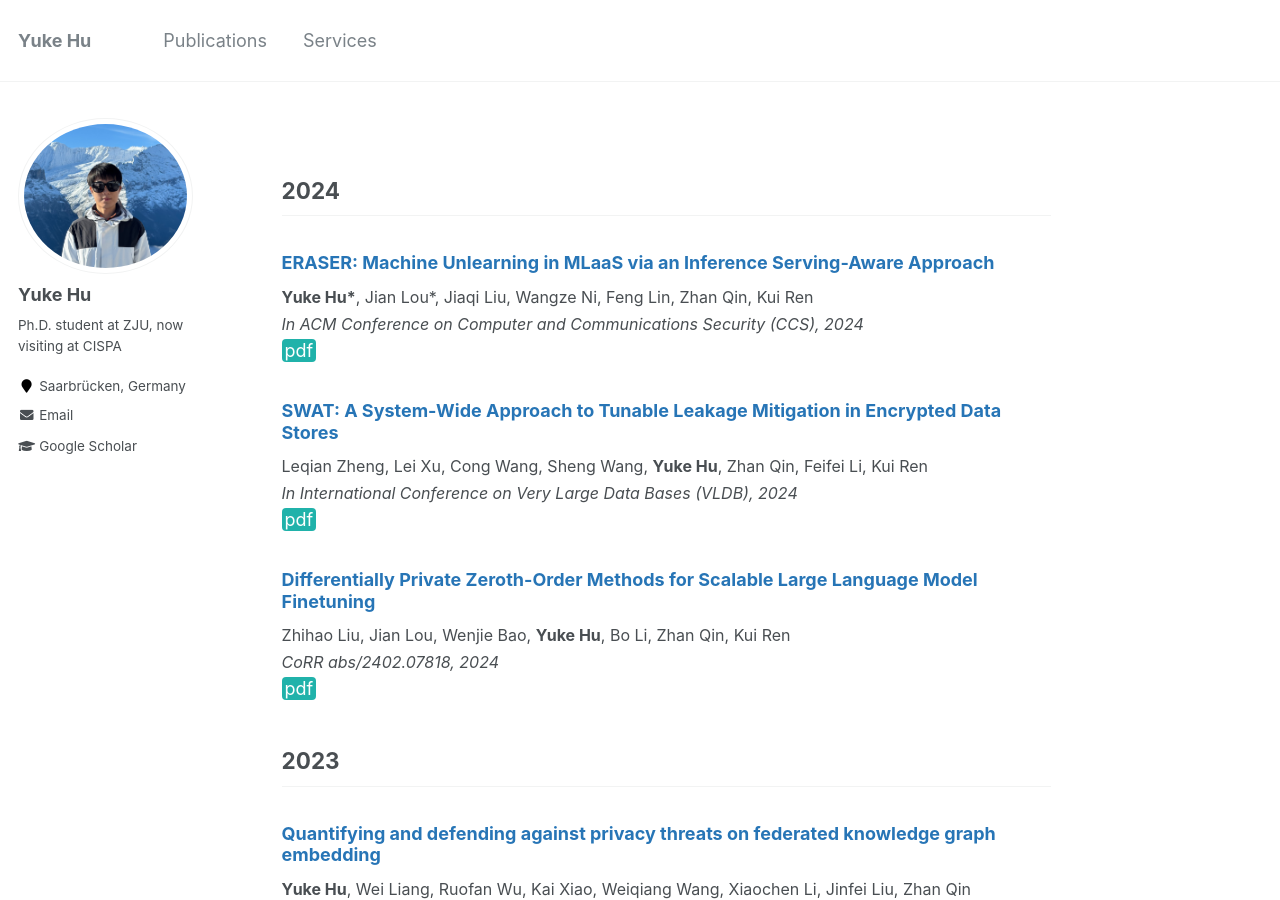
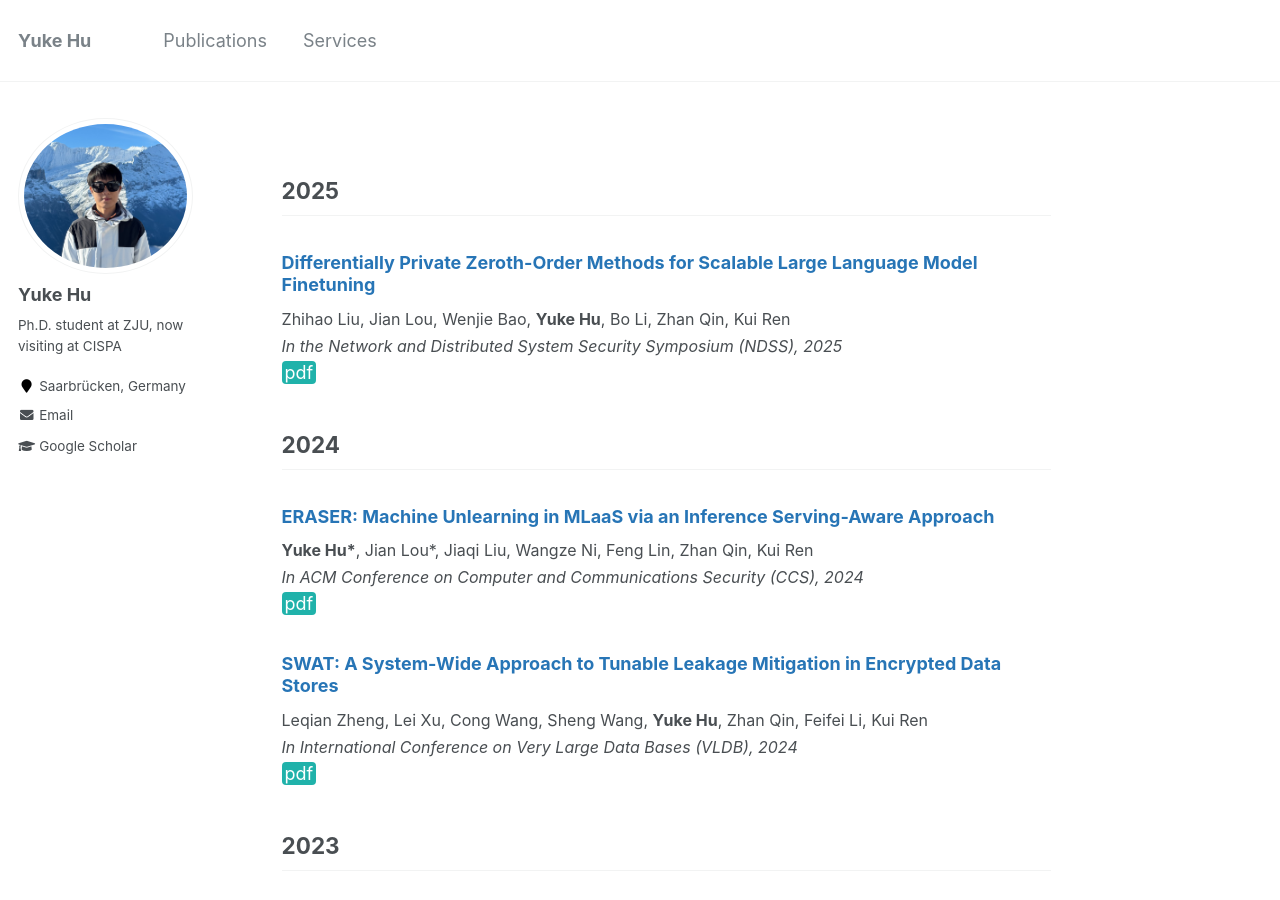
Before and after one commit to YukeHu/yukehu.github.io, a Jekyll site: the page built from _pages/publications.md, in a window 1280 px wide and 900 px high. Built offline with Jekyll 4.4.1, drawn with Linux system fonts in a browser that asks for light colours.

Commit message:
update accepted NDSS paper

```diff
--- a/_pages/publications.md
+++ b/_pages/publications.md
@@ -30,6 +30,16 @@ border-radius: 4px;
 a { TEXT-DECORATION:none }
 }
 </style>
+<h2 id='2024'>2025</h2>
+
+### <span style="color:rgb(39, 117, 182)">Differentially Private Zeroth-Order Methods for Scalable Large Language Model Finetuning</span>
+
+<font size="3"> Zhihao Liu, Jian Lou, Wenjie Bao, <b>Yuke Hu</b>, Bo Li, Zhan Qin, Kui Ren  <br/>
+
+<i>In the Network and Distributed System Security Symposium (NDSS), 2025</i></font> <a href="https://arxiv.org/abs/2402.07818" class="btn--paper" target="_blank">pdf</a>
+
+
+
 
 <h2 id='2024'>2024</h2>
 
@@ -44,12 +54,6 @@ a { TEXT-DECORATION:none }
 <br/>
 
 <i>In International Conference on Very Large Data Bases (VLDB), 2024</i></font> <a href="https://dl.acm.org/doi/10.14778/3675034.3675038" class="btn--paper" target="_blank">pdf</a>
-
-### <span style="color:rgb(39, 117, 182)">Differentially Private Zeroth-Order Methods for Scalable Large Language Model Finetuning</span>
-
-<font size="3"> Zhihao Liu, Jian Lou, Wenjie Bao, <b>Yuke Hu</b>, Bo Li, Zhan Qin, Kui Ren  <br/>
-
-<i>CoRR abs/2402.07818, 2024</i></font> <a href="https://arxiv.org/abs/2402.07818" class="btn--paper" target="_blank">pdf</a>
 
 
 
```
Also changed, not shown: 1 other file.
